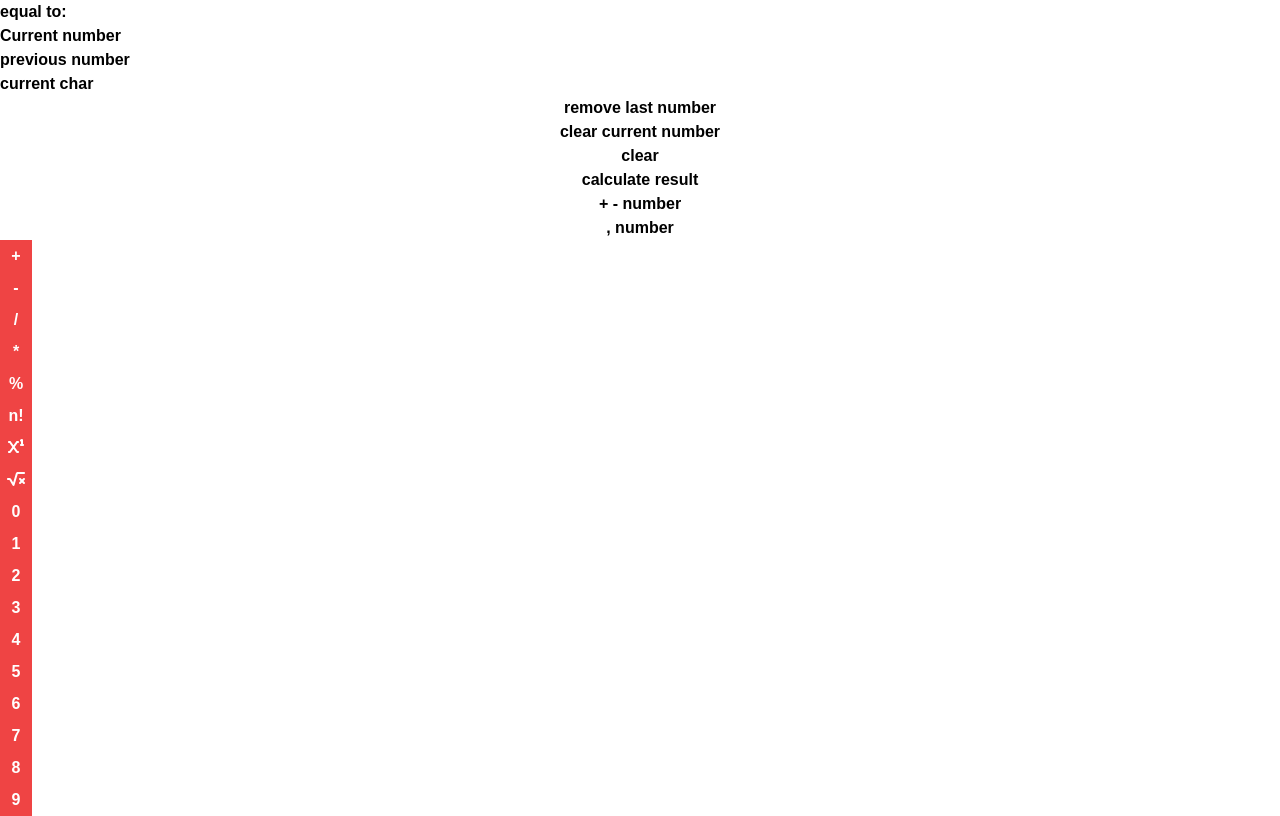
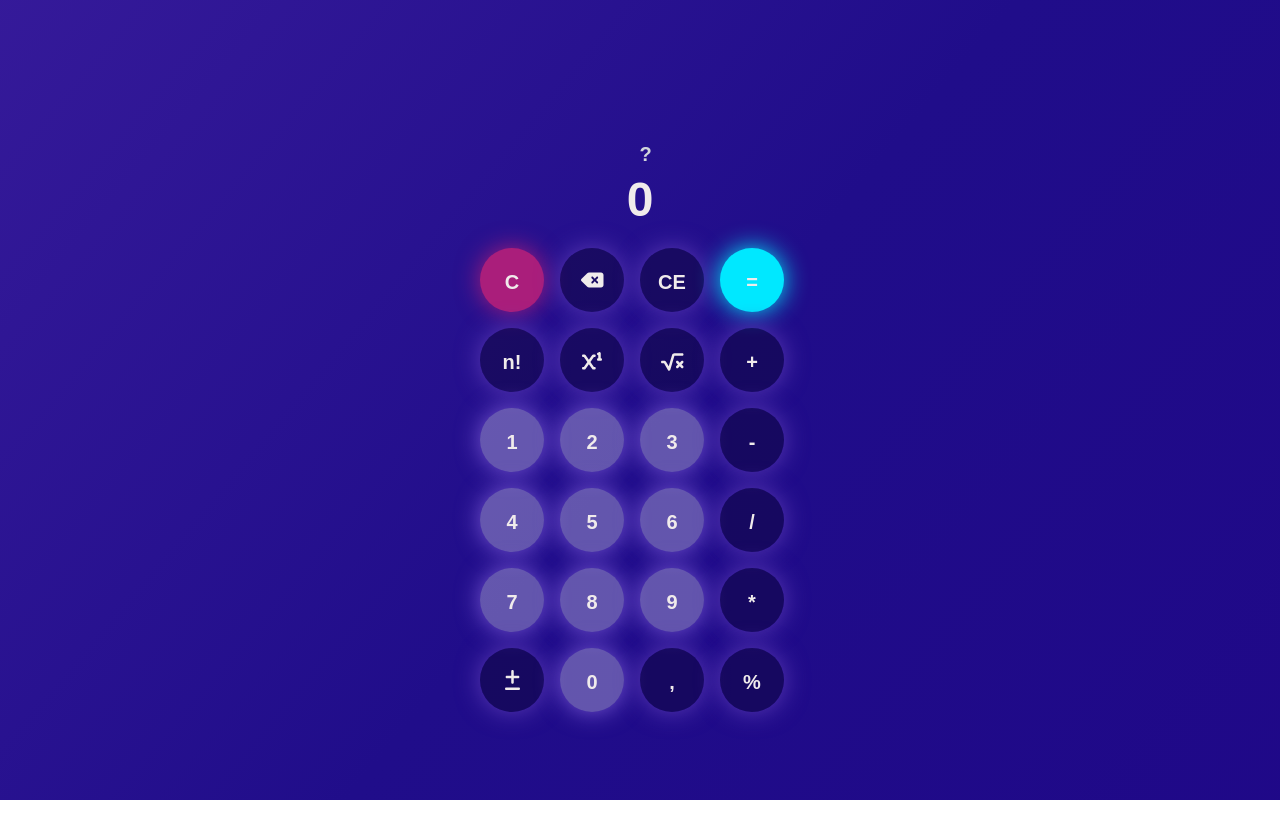
Before and after one commit to stanislawsztrajt/amazing-calculator-react-typescript, a React (Create React App) app: page / in a window 1280 px wide. Built offline with nearby package versions, Linux system fonts and the light colour scheme; a web font is replaced by a local one.

Commit message:
Added some logic, fiexed some logic, added styles

```diff
--- a/package.json
+++ b/package.json
@@ -7,6 +7,7 @@
     "@fortawesome/free-brands-svg-icons": "^6.2.0",
     "@fortawesome/free-solid-svg-icons": "^6.2.0",
     "@fortawesome/react-fontawesome": "^0.2.0",
+    "@testing-library/react": "^13.4.0",
     "@types/jest": "^27.0.1",
     "@types/node": "^16.7.13",
     "@types/react": "^18.0.0",
--- a/src/App.css
+++ b/src/App.css
@@ -4,7 +4,126 @@
 @tailwind components;
 @tailwind utilities;
 
+@-webkit-keyframes background-animation {
+  0%{background-position:10% 0%}
+  25%{background-position:91% 0%}
+  50%{background-position: 91% 100%}
+  75%{background-position: 10% 100%}
+  100%{background-position:10% 0%}
+}
+@-moz-keyframes background-animation {
+  0%{background-position:10% 0%}
+  25%{background-position:91% 0%}
+  50%{background-position: 91% 100%}
+  75%{background-position: 10% 100%}
+  100%{background-position:10% 0%}
+}
+@keyframes background-animation {
+  0%{background-position:10% 0%}
+  25%{background-position:91% 0%}
+  50%{background-position: 91% 100%}
+  75%{background-position: 10% 100%}
+  100%{background-position:10% 0%}
+}
+
+.background-main {
+  height: 100vh;
+  width: 100vw;
+  overflow: hidden;
+  background: linear-gradient(130deg, #4e29ac, #200d8a, #1e0285);
+  background-size: 200% 290%;
+  position: absolute;
+  -webkit-animation: background-animation 7s linear infinite;
+  -moz-animation: background-animation 7s linear infinite;
+  animation: background-animation 7s linear infinite;
+}
+
 body {
+  overflow: hidden;
+  margin: 0;
   font-family: poppins, sans-serif, monospace;
+  color: rgb(240, 235, 235);
+
   @apply font-semibold
 }
+
+.number-item, .functional-button, .common-chars, .custom-chars, .result-button, .clear-button, .clear-current-number-button, .clear-last-number-button {
+  @apply text-xl rounded-full w-16 h-16
+}
+
+.number-item:hover, .functional-button:hover, .common-chars:hover, .custom-chars:hover, .result-button:hover, .clear-button:hover, .clear-current-number-button:hover, .clear-last-number-button:hover {
+  transition: .15s;
+  filter: brightness(135%);
+  transform: scale(115%);
+}
+
+@-webkit-keyframes background-animation {
+  0% {
+    transform: scale(115%);
+  }
+  50% {
+    transform: scale(125%);
+
+  }
+  100% {
+    transform: scale(115%);
+  }
+}
+@-moz-keyframes background-animation {
+  0% {
+    transform: scale(115%);
+  }
+  50% {
+    transform: scale(125%);
+
+  }
+  100% {
+    transform: scale(115%);
+  }
+}
+
+@keyframes buttons-focus-animation {
+  0% {
+    transform: scale(115%);
+  }
+  50% {
+    transform: scale(125%);
+
+  }
+  100% {
+    transform: scale(115%);
+  }
+}
+
+.number-item:active, .functional-button:active, .common-chars:active, .custom-chars:active, .result-button:active, .clear-button:active, .clear-current-number-button:active, .clear-last-number-button:active {
+  -webkit-animation: buttons-focus-animation .1s ease infinite;
+  -moz-animation: buttons-focus-animation .1s ease infinite;
+  animation: buttons-focus-animation .1s ease infinite;
+}
+
+.number-item {
+  box-shadow: 0 0 1.5rem #7958d3;
+  @apply bg-white bg-opacity-30
+}
+
+.common-chars, .functional-button {
+  box-shadow: 0 0 1.5rem #5c3bb6;
+  @apply bg-black bg-opacity-30
+}
+
+.custom-chars {
+  box-shadow: 0 0 1.5rem #5c3bb6;
+  @apply bg-black bg-opacity-30
+}
+
+.result-button {
+  box-shadow: 0 0 1.5rem #00E8FF;
+  background-color: #00E8FF;
+  @apply bg-opacity-30
+}
+
+.clear-button {
+  box-shadow: 0 0 1.5rem #aa1e7b;
+  background-color: #aa1e7b;
+  @apply bg-opacity-30
+}
--- a/src/App.tsx
+++ b/src/App.tsx
@@ -1,5 +1,8 @@
+import { faDeleteLeft } from "@fortawesome/free-solid-svg-icons";
+import { FontAwesomeIcon } from "@fortawesome/react-fontawesome";
 import React from "react";
 import "./App.css";
+import { faSquareRootVariable, faSuperscript } from "@fortawesome/free-solid-svg-icons";
 import { CharsList, CustomCharsList, NumbersList, useCalculator } from "./features/calculator";
 import { isInfinite } from "./helpers";
 
@@ -18,42 +21,72 @@ const App: React.FC = () => {
     calculateResult,
     setCurrentNumberToNegativeOrPositive,
   } = useCalculator();
-  console.log(currentNumber.startsWith("-", 0));
+
   return (
-    <main className="flex flex-col">
-      <div>
-        equal to:
+    <>
+      <div className='background-main'></div>
+      <main className="absolute z-50 flex flex-col items-center justify-center w-screen h-screen">
+        <div className='h-20 p-4 mb-20 text-center w-80 max-w-screen-2xl'>
           {isInfinite(+result) ? (
-          <div>Nie można dzielić przez 0 lub liczba jest zbyt duża</div>
+            <div className='text-xl'>Nie można dzielić przez 0 <br /> lub liczba jest zbyt duża</div>
           ) : (
             <div>
-            <div>{result}</div>
-            <div>
-              Current number
-              {currentNumber}
+              <div className='text-3xl'>
+                &nbsp;{result}
               </div>
-            <div>
-              previous number
+              <div className='text-xl text-gray-300'>
                 {previousNumber}
+                &nbsp;
+                {
+                  currentChar === 'sqrt' ?
+                    (
+                      <FontAwesomeIcon icon={faSquareRootVariable}/>
+                    )
+                    : currentChar === 'pow' ?
+                      (
+                        <FontAwesomeIcon icon={faSuperscript}/>
+                      ) : <>{currentChar}</>
+                }
+                &nbsp;?
               </div>
-            <div>
-              {currentChar}
-              current char
+              <div className='mt-2 text-5xl'>
+                {currentNumber || 0}
               </div>
             </div>
           )}
         </div>
-      <button onClick={removeLastNumber}>remove last number</button>
-      <button onClick={() => setCurrentNumber("")}>clear current number</button>
-      <button onClick={clear}>clear</button>
-      <button onClick={calculateResult}>calculate result</button>
-      {currentNumber.startsWith("-")}
-      <button onClick={setCurrentNumberToNegativeOrPositive}>+ - number</button>
-      <button onClick={() => setCurrentNumber(currentNumber + ".")}>, number</button>
+        <section className='flex flex-col w-80'>
+          <div className='flex flex-row gap-4'>
+            <button className='clear-button' onClick={clear}>
+              <div className='mt-1'>
+                C
+              </div>
+            </button>
+            <button className='functional-button' onClick={removeLastNumber}>
+              <FontAwesomeIcon className='mt-1' icon={faDeleteLeft}/>
+            </button>
+            <button className='functional-button' onClick={() => setCurrentNumber("")}>
+              <div className='mt-1'>
+                CE
+              </div>
+            </button>
+            <button className='result-button' onClick={() => calculateResult()}>
+              <div className='mt-1'>
+                =
+              </div>
+            </button>
+          </div>
+
+          <div className='flex flex-row mt-4'>
+            <div className=''>
+              <CustomCharsList setCurrentChar={setCurrentChar} />
+              <NumbersList setCurrentNumberToNegativeOrPositive={setCurrentNumberToNegativeOrPositive} setCurrentNumber={setCurrentNumber} currentNumber={currentNumber} />
+            </div>
             <CharsList setCurrentChar={setCurrentChar} />
-      <CustomCharsList setCurrentChar={setCurrentChar} />
-      <NumbersList setCurrentNumber={setCurrentNumber} currentNumber={currentNumber} />
+          </div>
+        </section>
       </main>
+    </>
   );
 };
 
--- a/src/features/calculator/chars-list/chars-list.tsx
+++ b/src/features/calculator/chars-list/chars-list.tsx
@@ -12,14 +12,16 @@ const CharsList: FC<Props> = ({ setCurrentChar }) => {
       <button
         onClick={() => setCurrentChar(char)}
         key={char}
-        className="w-8 h-8 text-white bg-red-500"
+        className="common-chars"
       >
-        {char}
+        <div className='mt-1'>
+          {char}
+        </div>
       </button>
     );
   });
 
-  return <>{charsList}</>;
+  return <div className='flex flex-col gap-4 ml-4'>{charsList}</div>;
 };
 
 export default CharsList;
--- a/src/features/calculator/custom-chars-list/custom-chars-list.tsx
+++ b/src/features/calculator/custom-chars-list/custom-chars-list.tsx
@@ -27,14 +27,16 @@ const CustomCharsList: FC<Props> = ({ setCurrentChar }) => {
       <button
         key={char.value}
         onClick={() => setCurrentChar(char.value)}
-        className="w-8 h-8 text-white bg-red-500"
+        className="custom-chars"
       >
-        {char.icon ? <FontAwesomeIcon icon={char.icon as IconProp} /> : <>{char.value}</>}
+        <div className='mt-1'>
+          {char.icon ? <FontAwesomeIcon icon={char.icon as IconProp} /> : <>{char.value}</>}
+        </div>
       </button>
     );
   });
 
-  return <>{charsList}</>;
+  return <div className='flex flex-row gap-4 mb-4'>{charsList}</div>;
 };
 
 export default CustomCharsList;
--- a/src/features/calculator/numbers-list/numbers-list.tsx
+++ b/src/features/calculator/numbers-list/numbers-list.tsx
@@ -1,26 +1,51 @@
+import { faPlusMinus } from "@fortawesome/free-solid-svg-icons";
+import { FontAwesomeIcon } from "@fortawesome/react-fontawesome";
 import React, { FC } from "react";
 
-const numbers = ["0", "1", "2", "3", "4", "5", "6", "7", "8", "9"];
+const numbers = ["1", "2", "3", "4", "5", "6", "7", "8", "9"];
 
 interface Props {
   setCurrentNumber: React.Dispatch<React.SetStateAction<string>>;
   currentNumber: string;
+  setCurrentNumberToNegativeOrPositive: () => void
 }
 
-const NumbersList: FC<Props> = ({ setCurrentNumber, currentNumber }) => {
+const NumbersList: FC<Props> = ({ setCurrentNumber, currentNumber, setCurrentNumberToNegativeOrPositive }) => {
   const numbersList = numbers.map((number) => {
     return (
       <button
         onClick={() => setCurrentNumber(`${currentNumber}${number}`)}
         key={number}
-        className="w-8 h-8 text-white bg-red-500"
+        className="number-item"
       >
-        {number}
+        <div className='mt-1'>
+          {number}
+        </div>
       </button>
     );
   });
 
-  return <>{numbersList}</>;
+  return (
+    <div className='grid grid-cols-3 gap-4'>
+      {numbersList}
+      <button className='functional-button' onClick={setCurrentNumberToNegativeOrPositive}>
+        <FontAwesomeIcon className='mt-1' icon={faPlusMinus}/>
+      </button>
+      <button
+        onClick={() => setCurrentNumber(`${currentNumber}0`)}
+        className="number-item"
+      >
+        <div className='mt-1'>
+          0
+        </div>
+      </button>
+      <button className='functional-button' onClick={() => setCurrentNumber(currentNumber + ".")}>
+        <div className='mt-1'>
+          ,
+        </div>
+      </button>
+    </div>
+  );
 };
 
 export default NumbersList;
--- a/src/features/calculator/use-calculator.ts
+++ b/src/features/calculator/use-calculator.ts
@@ -10,6 +10,9 @@ const useCalculator = () => {
 
   useEffect(() => {
     if (currentNumber === "") return;
+    if (currentNumber !== "" && previousNumber !== "") {
+      return setCurrentNumber("");
+    }
 
     setPreviousNumber(currentNumber);
     setCurrentNumber("");
@@ -25,6 +28,10 @@ const useCalculator = () => {
   const setCurrentChar = (char: string) => {
     if (currentNumber === "" && previousNumber === "") {
       return;
+    }
+
+    if (char === 'n!' || char === 'sqrt') {
+      calculateResult(char);
     }
 
     if (char === currentChar) {
@@ -48,30 +55,28 @@ const useCalculator = () => {
     setCurrentNumber(currentNumber.slice(0, -1));
   };
 
-  const calculateResult = () => {
+  const calculateResult: (customChar?: string) => unknown = (customChar) => {
     setCurrentNumber("");
 
-    if (currentChar === "" && previousNumber === "") {
+    if (currentChar === "" && customChar === '' && previousNumber === "") {
       setPreviousNumber(currentNumber);
       setResult(currentNumber);
       return;
     }
 
-    if (previousNumber === "") return;
-
-    if (customChars.some((char) => char.value === currentChar)) {
+    if (customChars.some((char) => char.value === customChar)) {
       let calculatedValue = "";
 
-      switch (currentChar) {
+      switch (customChar) {
         case "n!":
-          calculatedValue = factorialize(previousNumber !== "" ? +previousNumber : +currentNumber);
+          calculatedValue = factorialize(previousNumber !== "" ? +previousNumber : +currentNumber || 0);
           break;
         case "pow":
-          calculatedValue = String(Math.pow(+previousNumber, +currentNumber));
+          calculatedValue = String(Math.pow(+previousNumber, +currentNumber || 0));
           break;
         case "sqrt":
           calculatedValue = String(
-            Math.sqrt(previousNumber !== "" ? +previousNumber : +currentNumber)
+            Math.sqrt(previousNumber !== "" ? +previousNumber : +currentNumber || 0)
           );
           break;
         default:
@@ -83,9 +88,9 @@ const useCalculator = () => {
       return;
     }
 
-    const calculatedValue: string = eval(`${previousNumber} ${currentChar} ${currentNumber}`);
-    setPreviousNumber(calculatedValue);
-    setResult(calculatedValue);
+    const calculatedValue: string = eval(`${previousNumber} ${currentChar} ${currentNumber || 0}`);
+    setPreviousNumber(String(calculatedValue));
+    setResult(String(calculatedValue));
   };
 
   return {
```
Also changed, not shown: 2 other files (tests, documents, lock files or other folders). Lines whose indentation alone changed are shown as unchanged.
